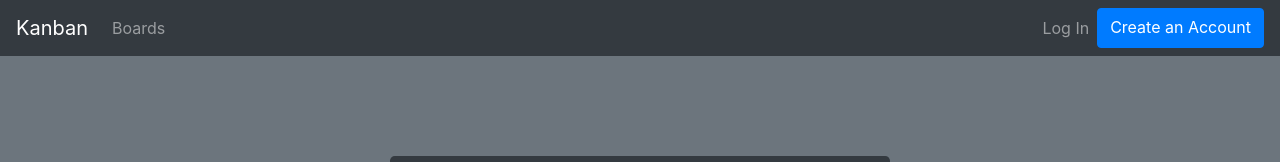
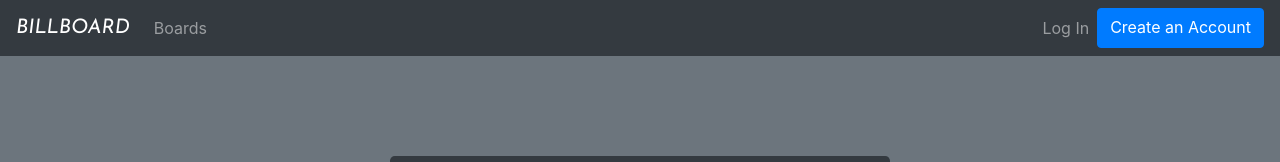
Before and after one commit to bensoutendijk/trello-clone, a React (Create React App) app: page /login in a window 1280 px wide. Shown: the top 162 px of the page. Built offline with nearby package versions, Linux system fonts and the light colour scheme; no server answers.

Commit message:
Change brand styles

```diff
--- a/public/index.html
+++ b/public/index.html
@@ -27,6 +27,7 @@
     <title>Billboard</title>
 
     <script src="https://kit.fontawesome.com/759cade82c.js" crossorigin="anonymous"></script>
+    <link href="https://fonts.googleapis.com/css2?family=Josefin+Sans:ital@1&display=swap" rel="stylesheet">
   </head>
   <body>
     <noscript>You need to enable JavaScript to run this app.</noscript>
--- a/src/components/Header/Header.scss
+++ b/src/components/Header/Header.scss
@@ -0,0 +1,4 @@
+.Brand {
+    font-family: 'Josefin Sans', sans-serif;
+    text-transform: uppercase;
+}
--- a/src/components/Header/index.tsx
+++ b/src/components/Header/index.tsx
@@ -11,7 +11,7 @@ function Header() {
     <header className="Header">
       <Navbar className="Header-navbar" bg="dark" variant="dark" expand="lg">
         <Link to="/">
-          <Navbar.Brand>Kanban</Navbar.Brand>
+          <Navbar.Brand className="Brand">Billboard</Navbar.Brand>
         </Link>
         <Navbar.Toggle aria-controls="navbar-nav" />
         <Navbar.Collapse id="navbar-nav">
```
